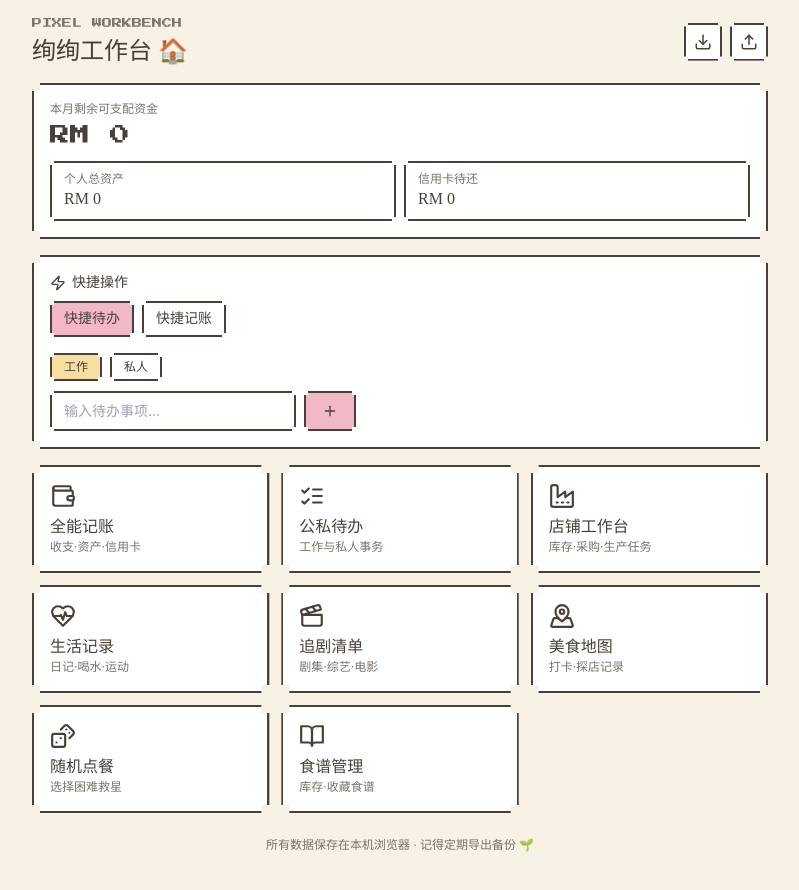
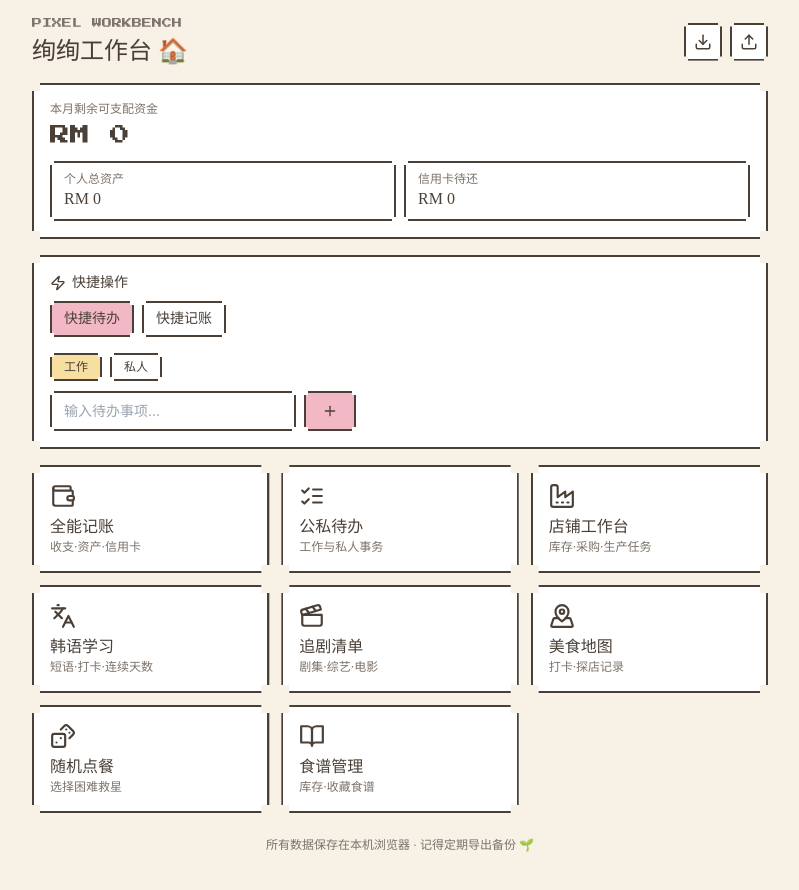
Before and after one commit to jeflynn97/pixel-workbench, a React (Vite) app: page / in a window 1280 px wide. Shown: the top 890 px of the page, without its empty margins (240-1039 px from the left). Built offline with nearby package versions, Linux system fonts and the light colour scheme; a web font is replaced by a local one.

Commit message:
Replace HeartPulse icon with Languages icon

```diff
--- a/src/pages/Home.jsx
+++ b/src/pages/Home.jsx
@@ -1,6 +1,6 @@
 import React, { useRef, useState } from 'react'
 import {
-  Wallet, ListChecks, Factory, HeartPulse, Clapperboard,
+  Wallet, ListChecks, Factory, Languages, Clapperboard,
   MapPinned, Dices, BookOpen, Download, Upload, Plus, Zap,
 } from 'lucide-react'
 import { Card, Button, Input, Select, Tag, SegmentedTabs, useToast } from '../components/ui.jsx'
@@ -14,7 +14,7 @@ const MODULES = [
   { key: 'finance', name: '全能记账', desc: '收支·资产·信用卡', icon: Wallet, color: 'bg-pink' },
   { key: 'todos', name: '公私待办', desc: '工作与私人事务', icon: ListChecks, color: 'bg-mint' },
   { key: 'workshop', name: '店铺工作台', desc: '库存·采购·生产任务', icon: Factory, color: 'bg-butter' },
-  { key: 'life', name: '生活记录', desc: '日记·喝水·运动', icon: HeartPulse, color: 'bg-pink-light' },
+  { key: 'korean', name: '韩语学习', desc: '短语·打卡·连续天数', icon: Languages, color: 'bg-pink-light' },
   { key: 'watchlist', name: '追剧清单', desc: '剧集·综艺·电影', icon: Clapperboard, color: 'bg-mint' },
   { key: 'foodmap', name: '美食地图', desc: '打卡·探店记录', icon: MapPinned, color: 'bg-butter' },
   { key: 'randompicker', name: '随机点餐', desc: '选择困难救星', icon: Dices, color: 'bg-pink' },
```
